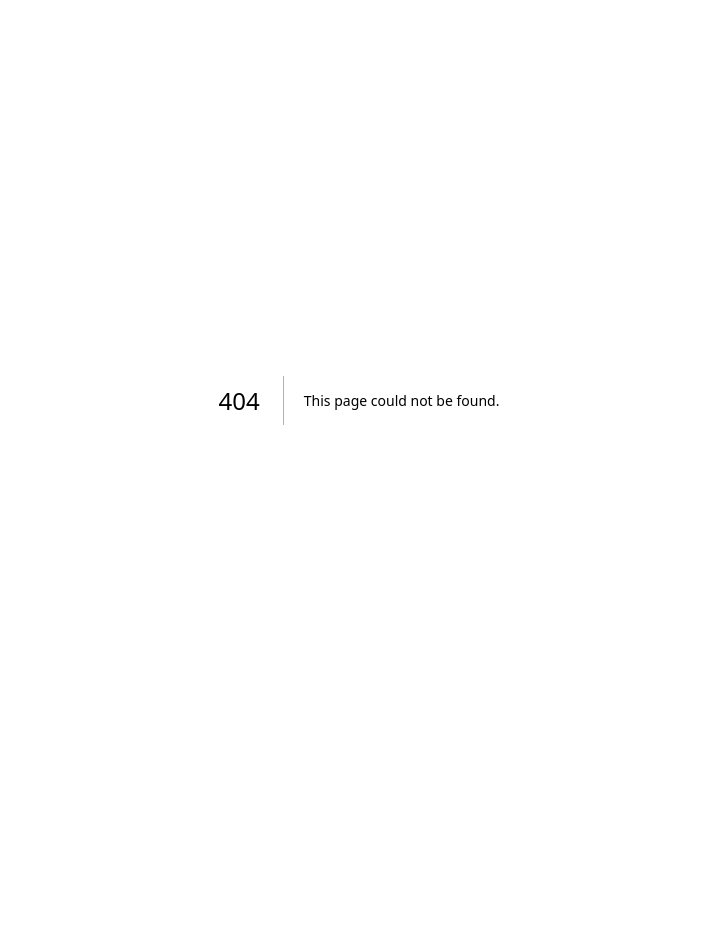
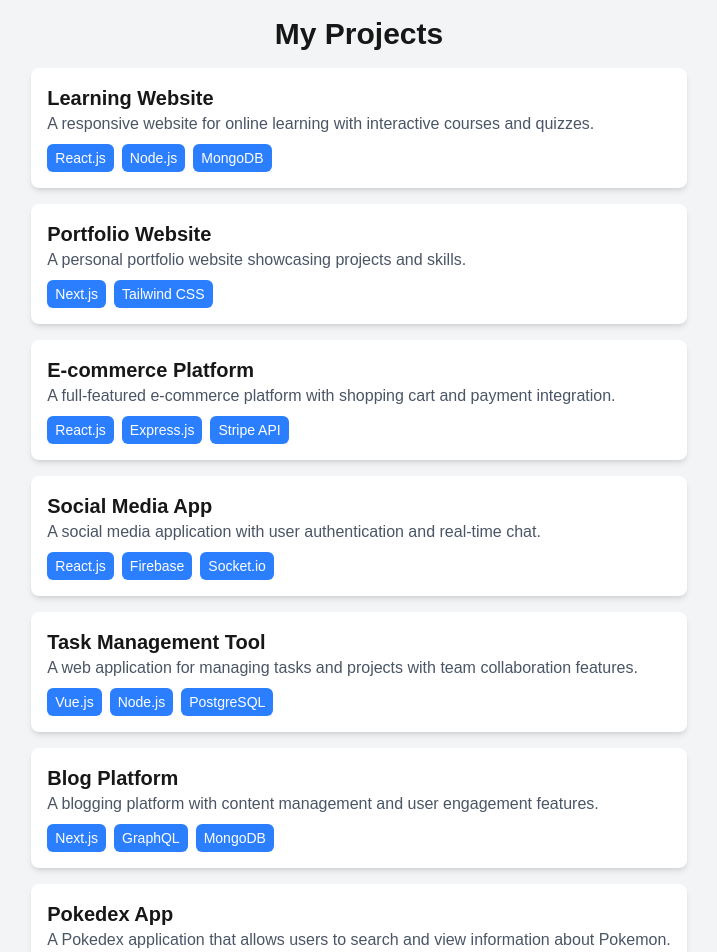
Before and after one commit to alandarryl/okana-dev-portfolio, a Next.js app: page /projects in a window 1280 px wide. Before the commit this address had no page. Shown: the top 952 px of the page, without its empty margins (281-998 px from the left). Before the commit the page ends 800 px from the top, so only its background shows below. Built offline with nearby package versions, Linux system fonts and the light colour scheme.

Commit message:
add basic structure to our webpage

```diff
--- /dev/null
+++ b/app/contact/page.js
@@ -0,0 +1,38 @@
+
+
+const ContactPage = () => {
+  return (
+    <div className="flex flex-col items-center justify-center min-h-screen p-4">
+        <div  className="bg-white p-6 rounded-lg shadow-md w-full max-w-md">
+            <h1 className="text-3xl font-bold mb-4">Contact Me</h1>
+          <p className="mb-2">Email: <a href="mailto:jonathan.okana@example.com" className="text-blue-500 hover:underline">
+              jonathan.okana@example.com
+          </a></p>
+          <p className="mb-2">Phone: <a href="tel:+15551234567" className="text-blue-500 hover:underline">
+              +1 (555) 123-4567
+          </a></p>
+        </div>
+        <div  className="bg-white p-6 rounded-lg shadow-md w-full max-w-md mt-6">
+          <form  >
+            <div className="mb-4">
+              <label htmlFor="name" className="block text-gray-700 font-medium mb-2">Name</label>
+              <input type="text" id="name" className="border border-gray-300 rounded-md py-2 px-3 focus:outline-none focus:ring-2 focus:ring-blue-500" />
+            </div>
+            <div className="mb-4">
+              <label htmlFor="email" className="block text-gray-700 font-medium mb-2">Email</label>
+              <input type="email" id="email" className="border border-gray-300 rounded-md py-2 px-3 focus:outline-none focus:ring-2 focus:ring-blue-500" />
+            </div>
+            <div className="mb-4">
+              <label htmlFor="message" className="block text-gray-700 font-medium mb-2">Message</label>
+              <textarea id="message" rows="4" className="border border-gray-300 rounded-md py-2 px-3 focus:outline-none focus:ring-2 focus:ring-blue-500"></textarea>
+            </div>
+            <button type="submit" className="bg-blue-500 text-white py-2 px-4 rounded-md hover:bg-blue-600 focus:outline-none focus:ring-2 focus:ring-blue-500">
+              Send Message
+            </button>
+          </form>
+        </div>
+    </div>
+  );
+}
+
+export default ContactPage;
--- a/app/page.js
+++ b/app/page.js
@@ -2,64 +2,9 @@ import Image from "next/image";
 
 export default function Home() {
   return (
-    <div className="flex flex-col flex-1 items-center justify-center bg-zinc-50 font-sans dark:bg-black">
-      <main className="flex flex-1 w-full max-w-3xl flex-col items-center justify-between py-32 px-16 bg-white dark:bg-black sm:items-start">
-        <Image
-          className="dark:invert"
-          src="/next.svg"
-          alt="Next.js logo"
-          width={100}
-          height={20}
-          priority
-        />
-        <div className="flex flex-col items-center gap-6 text-center sm:items-start sm:text-left">
-          <h1 className="max-w-xs text-3xl font-semibold leading-10 tracking-tight text-black dark:text-zinc-50">
-            To get started, edit the page.js file.
-          </h1>
-          <p className="max-w-md text-lg leading-8 text-zinc-600 dark:text-zinc-400">
-            Looking for a starting point or more instructions? Head over to{" "}
-            <a
-              href="https://vercel.com/templates?framework=next.js&utm_source=create-next-app&utm_medium=appdir-template-tw&utm_campaign=create-next-app"
-              className="font-medium text-zinc-950 dark:text-zinc-50"
-            >
-              Templates
-            </a>{" "}
-            or the{" "}
-            <a
-              href="https://nextjs.org/learn?utm_source=create-next-app&utm_medium=appdir-template-tw&utm_campaign=create-next-app"
-              className="font-medium text-zinc-950 dark:text-zinc-50"
-            >
-              Learning
-            </a>{" "}
-            center.
-          </p>
-        </div>
-        <div className="flex flex-col gap-4 text-base font-medium sm:flex-row">
-          <a
-            className="flex h-12 w-full items-center justify-center gap-2 rounded-full bg-foreground px-5 text-background transition-colors hover:bg-[#383838] dark:hover:bg-[#ccc] md:w-[158px]"
-            href="https://vercel.com/new?utm_source=create-next-app&utm_medium=appdir-template-tw&utm_campaign=create-next-app"
-            target="_blank"
-            rel="noopener noreferrer"
-          >
-            <Image
-              className="dark:invert"
-              src="/vercel.svg"
-              alt="Vercel logomark"
-              width={16}
-              height={16}
-            />
-            Deploy Now
-          </a>
-          <a
-            className="flex h-12 w-full items-center justify-center rounded-full border border-solid border-black/[.08] px-5 transition-colors hover:border-transparent hover:bg-black/[.04] dark:border-white/[.145] dark:hover:bg-[#1a1a1a] md:w-[158px]"
-            href="https://nextjs.org/docs?utm_source=create-next-app&utm_medium=appdir-template-tw&utm_campaign=create-next-app"
-            target="_blank"
-            rel="noopener noreferrer"
-          >
-            Documentation
-          </a>
-        </div>
-      </main>
+    <div className="flex flex-col md:flex-row items-center justify-center min-h-screen p-4 space-y-4 md:space-y-0 md:space-x-4">
+      <div  >left side</div>
+      <div>right side</div>
     </div>
   );
 }
--- /dev/null
+++ b/app/presentation/page.js
@@ -0,0 +1,51 @@
+
+
+
+const resume = {
+  name: "Jonathan Okana",
+  title: "Full Stack Developer",
+  contact: {
+    email: "jonathan.okana@example.com",
+    phone: "+1 (555) 123-4567",
+    linkedin: "https://www.linkedin.com/in/jonathanokana",
+    github: "https://github.com/jonathanokana",
+  },
+  introduction: "Passionate full stack developer with experience in building web applications using modern technologies. Skilled in both frontend and backend development, with a strong focus on creating user-friendly interfaces and efficient server-side logic.",
+  skills: [
+    "JavaScript (ES6+)",
+    "React.js",
+    "Node.js",
+    "Express.js",
+    "MongoDB",
+    "HTML5 & CSS3",
+    "RESTful APIs",
+    "Git & GitHub",
+  ]
+};
+
+
+const ResumePage = () =>{
+
+
+    return(
+        <div >
+            <h1>{resume.name}</h1>
+            <p>{resume.title}</p>
+            <p>{resume.contact.email}</p>
+            <p>{resume.contact.phone}</p>
+            <p>{resume.contact.linkedin}</p>
+            <p>{resume.contact.github}</p>
+            <p>{resume.introduction}</p>
+            <h2>Skills</h2>
+            <ul>
+                {resume.skills.map((skill, index) => (
+                    <li key={index}>{skill}</li>
+                ))}
+            </ul>
+        </div>
+    )
+
+}
+
+
+export default ResumePage;
--- /dev/null
+++ b/app/projects/[id]/page.js
@@ -0,0 +1,15 @@
+
+
+
+const ProjectPage = ({ params }) => {
+  const { id } = params;
+    return (
+        <div className="p-4 bg-gray-100 min-h-screen flex flex-col items-center justify-center space-y-4 ">
+            <h1 className="text-3xl font-bold mb-4">{projects[id].name}</h1>
+            <p className="mb-2">{projects[id].description}</p>
+            <p className="mb-2">Technologies Used: {projects[id].technologies.join(", ")}</p>
+        </div>
+    );
+}
+
+export default ProjectPage;
--- /dev/null
+++ b/app/projects/page.js
@@ -0,0 +1,85 @@
+
+
+const projects = {
+    learning_website:{
+        name: "Learning Website",
+        description: "A responsive website for online learning with interactive courses and quizzes.",
+        technologies: ["React.js", "Node.js", "MongoDB"]
+    },
+    portfolio_website:{
+        name: "Portfolio Website",
+        description: "A personal portfolio website showcasing projects and skills.",
+        technologies: ["Next.js", "Tailwind CSS"]
+    },
+    e_commerce_platform:{
+        name: "E-commerce Platform",
+        description: "A full-featured e-commerce platform with shopping cart and payment integration.",
+        technologies: ["React.js", "Express.js", "Stripe API"]
+    },
+    social_media_app:{
+        name: "Social Media App",
+        description: "A social media application with user authentication and real-time chat.",
+        technologies: ["React.js", "Firebase", "Socket.io"]
+    },
+    task_management_tool:{
+        name: "Task Management Tool",
+        description: "A web application for managing tasks and projects with team collaboration features.",
+        technologies: ["Vue.js", "Node.js", "PostgreSQL"]
+    },
+    blog_platform:{
+        name: "Blog Platform",
+        description: "A blogging platform with content management and user engagement features.",
+        technologies: ["Next.js", "GraphQL", "MongoDB"]
+    },
+    pokedex_app:{
+        name: "Pokedex App",
+        description: "A Pokedex application that allows users to search and view information about Pokemon.",
+        technologies: ["React.js", "PokeAPI"]
+    },
+    deep_working_app:{
+        name: "Deep Working App",
+        description: "An application that helps users focus and manage their deep work sessions.",
+        technologies: ["React.js", "Node.js", "MongoDB"]
+    },
+    writing_app:{
+        name: "Writing App",
+        description: "A web application for writers to create, edit, and organize their writing projects.",
+        technologies: ["React.js", "Express.js", "MongoDB"]
+    },
+    student_marketplace:{
+        name: "Student Marketplace",
+        description: "A marketplace platform for students to buy and sell items and services.",
+        technologies: ["React.js", "Node.js", "MongoDB"]
+    }
+};
+
+const ProjectsPage = () => {
+    return (
+        <div className="p-4 bg-gray-100 min-h-screen flex flex-col items-center justify-center space-y-4">
+            <h1 className="text-3xl font-bold mb-4">My Projects</h1>
+            <ul className="space-y-4">
+                {Object.entries(projects).map(([key, project]) => (
+                    <li key={key} className="bg-white p-4 rounded-lg shadow-md">
+                        <h2 className="text-xl font-semibold">{project.name}</h2>
+                        <p className="text-gray-600">{project.description}</p>
+                        <div className="flex flex-wrap gap-2 mt-2">
+                            {project.technologies.map((tech, index) => (
+                                <span key={index} className="bg-blue-500 text-white px-2 py-1 rounded-md text-sm">
+                                    {tech}
+                                </span>
+                            ))}
+                        </div>
+                    </li>
+                ))}
+            </ul>
+        </div>
+    );
+};
+
+export default ProjectsPage;
+
+export const metadata = {
+    title: "Projects Page - Jonathan Okana Portfolio",
+    description: "Explore my projects and the technologies I've used to build them.",
+    keywords: ["Jonathan Okana", "portfolio", "projects", "technologies"],
+};
```
Also changed, not shown: app/admin/layout.js (added), app/admin/page.js (added).
